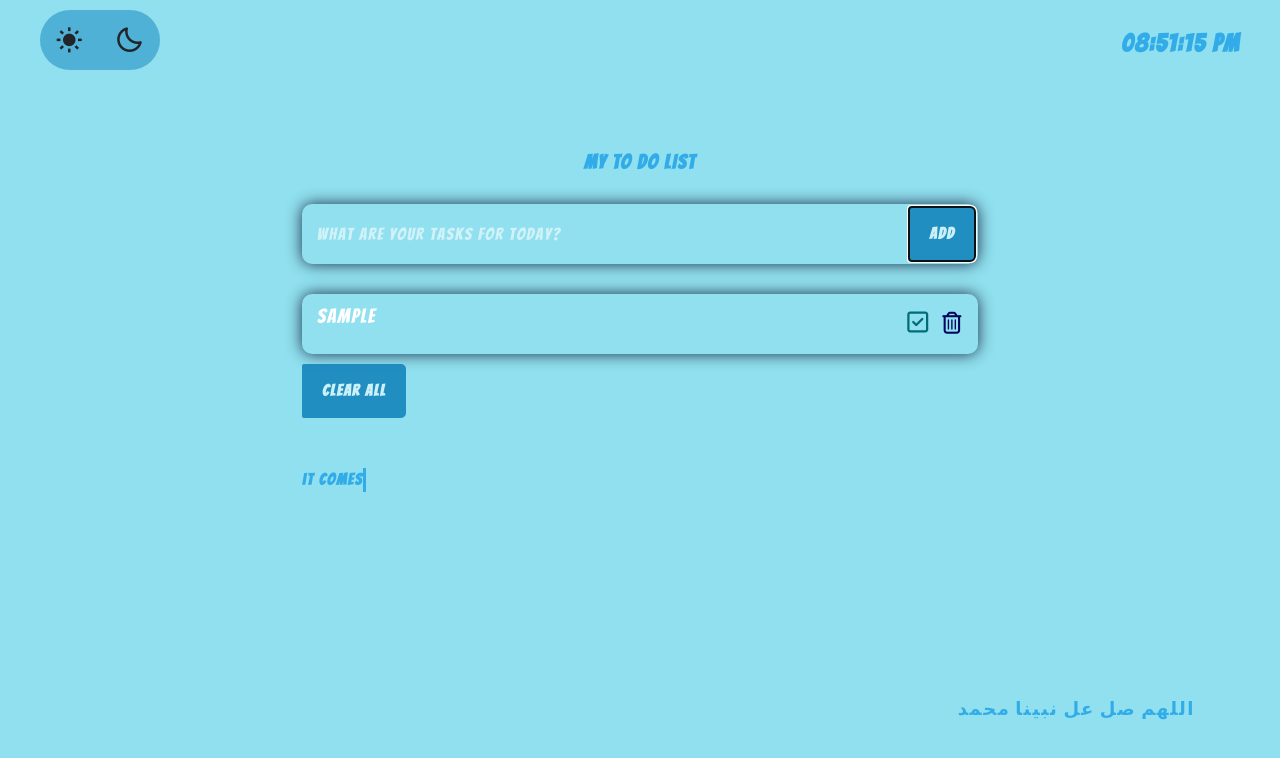
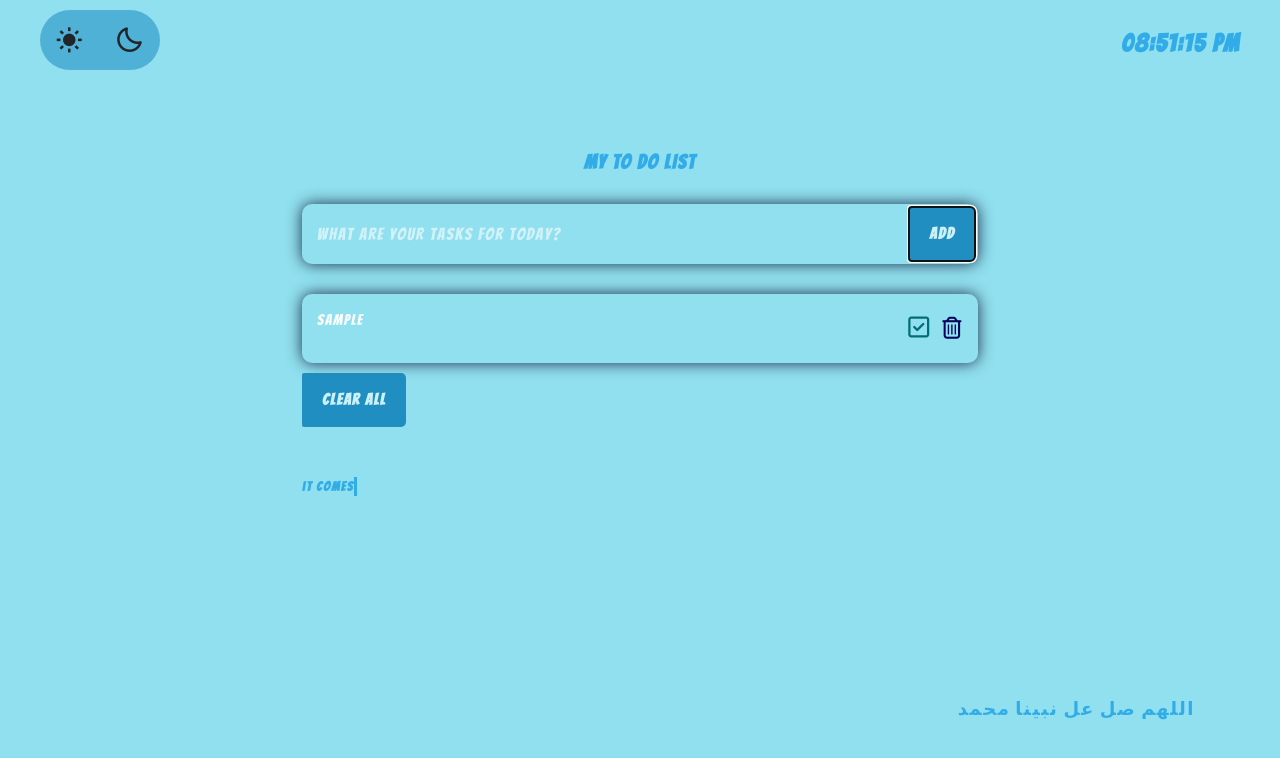
Before and after one commit to AhmedSami-72/To-Do-List, a plain HTML site: page index.html in a window 1280 px wide. Both pictures are taken after typing "Sample" into the empty fields and a click on the button "Add". Drawn offline with nearby package versions, Linux system fonts and the light colour scheme.

Commit message:
first commit

```diff
--- a/style.css
+++ b/style.css
@@ -124,8 +124,9 @@ button:hover {
     background-color: #90E0EF;
     box-shadow: 0 0 15px rgba(2, 0, 36, 0.808);
     color: #0c98e4b6;
-    font-size: 20px;
+    font-size: 15px;
     border-radius: 10px;
+    height: fit-content;
     flex-wrap: nowrap;
     padding: 15px;
     margin-bottom: 10px;
@@ -366,10 +367,10 @@ input {
     margin-top: 50px;
     height: 50vh;
     margin-bottom: 50px;
-    font-size: 1em;
+    font-size: 13px;
     font-weight: bold;
     overflow: hidden;
-    width: fit-content;
+    width:fit-content;
     color: #0c98e4b6;
 }
 
```
